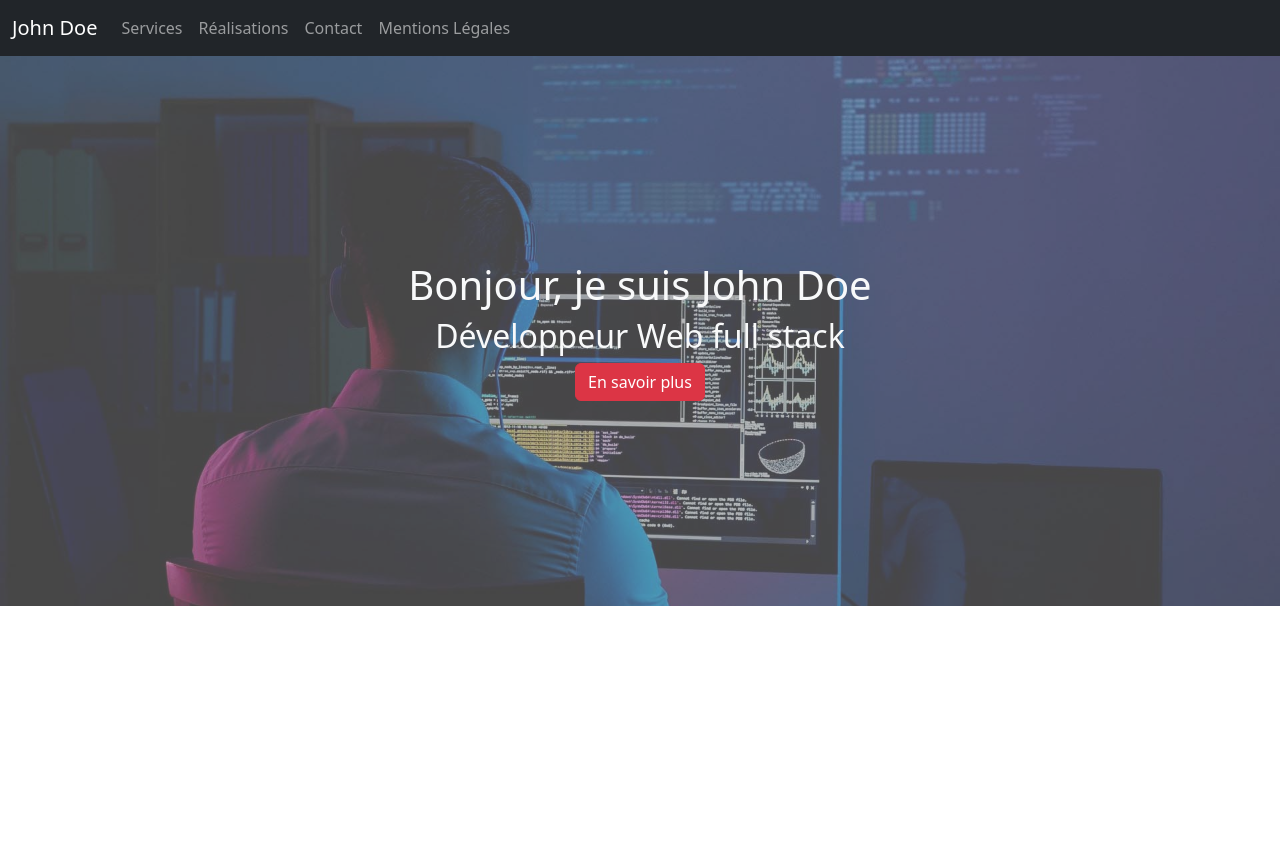
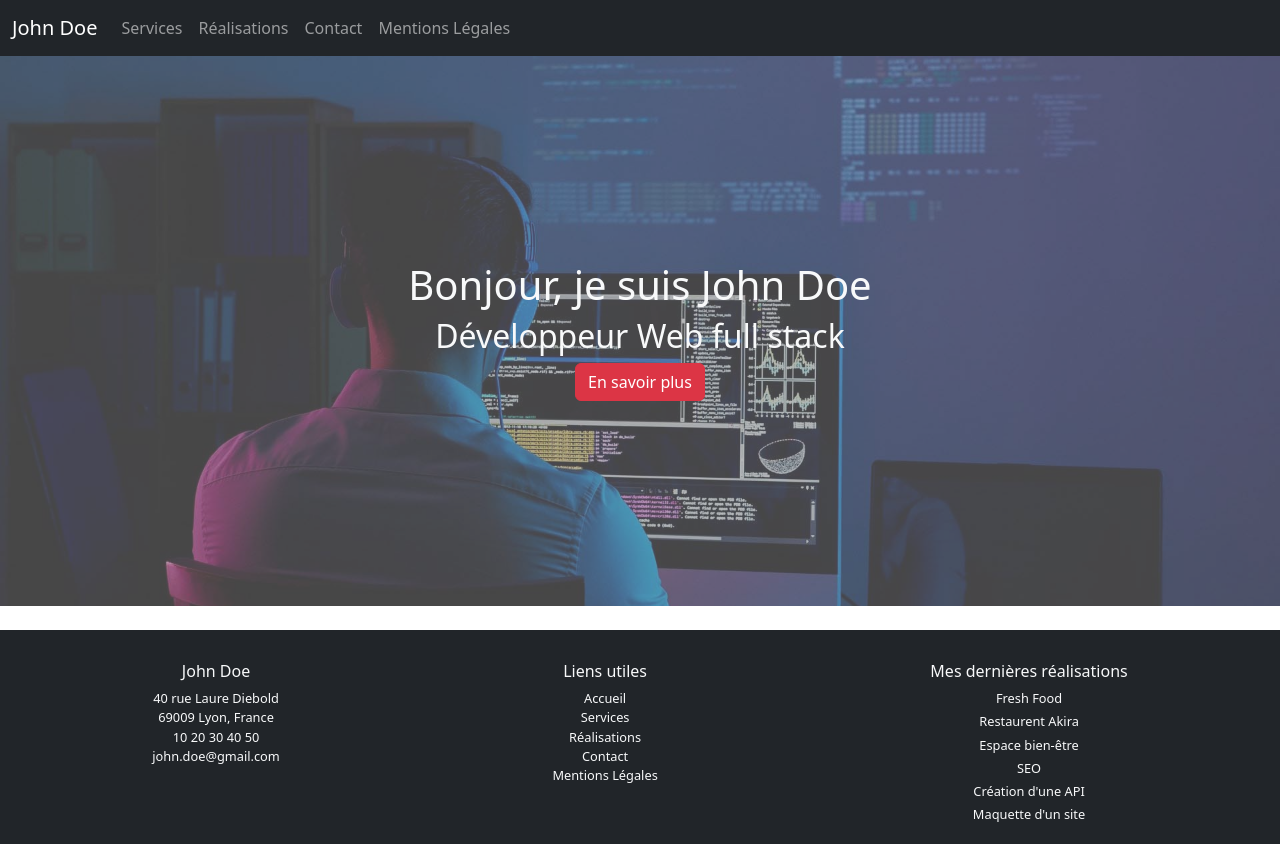
Before and after one commit to Corentin-pqt87/CEF-John-doe-portfolio, a React (Create React App) app: page / in a window 1280 px wide. Before the commit the page ends 800 px from the top, so only its background shows below. Built offline with nearby package versions, Linux system fonts and the light colour scheme.

Commit message:
App : footer

```diff
--- a/src/App.css
+++ /dev/null
@@ -1,38 +0,0 @@
-.App {
-  text-align: center;
-}
-
-.App-logo {
-  height: 40vmin;
-  pointer-events: none;
-}
-
-@media (prefers-reduced-motion: no-preference) {
-  .App-logo {
-    animation: App-logo-spin infinite 20s linear;
-  }
-}
-
-.App-header {
-  background-color: #282c34;
-  min-height: 100vh;
-  display: flex;
-  flex-direction: column;
-  align-items: center;
-  justify-content: center;
-  font-size: calc(10px + 2vmin);
-  color: white;
-}
-
-.App-link {
-  color: #61dafb;
-}
-
-@keyframes App-logo-spin {
-  from {
-    transform: rotate(0deg);
-  }
-  to {
-    transform: rotate(360deg);
-  }
-}
--- a/src/App.js
+++ b/src/App.js
@@ -1,4 +1,4 @@
-import './App.css';
+import './style/App.css';
 import { Routes, Route, Link } from 'react-router-dom';
 // Pages jsx
 import Accueil from './pages/Accueil';
@@ -47,6 +47,35 @@ export default function App() {
           <Route path="/Legales" element={<Legales />} />
         </Routes>
       </main>
+
+      <footer className="bg-dark text-light text-center p-3 mt-4 d-flex justify-content-around flex-wrap text-center ">
+        <div className="mt-3">
+          <h6>John Doe</h6>
+          <address>
+            <Link className="text-light text-decoration-none">40 rue Laure Diebold<br />69009 Lyon, France<br /></Link>
+            <Link className="text-light text-decoration-none" to={"tel:+331020304050"}>10 20 30 40 50<br /></Link>
+            <Link className="text-light text-decoration-none" to={"mailto:john.doe@gmail.com"}>john.doe@gmail.com</Link>
+          </address>
+        </div>
+        <div className="mt-3">
+          <h6>Liens utiles</h6>
+          <Link className="text-light text-decoration-none" to="/">Accueil<br /></Link>
+          <Link className="text-light text-decoration-none" to="/Service">Services<br /></Link>
+          <Link className="text-light text-decoration-none" to="/Realisation">Réalisations<br /></Link>
+          <Link className="text-light text-decoration-none" to="/Contact">Contact<br /></Link>
+          <Link className="text-light text-decoration-none" to="/Legales">Mentions Légales</Link>
+        </div>
+        <div className="mt-3">
+          <h6>Mes dernières réalisations</h6>
+          <p className="mb-1">Fresh Food</p>
+          <p className="mb-1">Restaurent Akira</p>
+          <p className="mb-1">Espace bien-être</p>
+          <p className="mb-1">SEO</p>
+          <p className="mb-1">Création d'une API</p>
+          <p className="mb-1">Maquette d'un site</p>
+        </div>
+      </footer>
+
     </div>
   );
 }
--- /dev/null
+++ b/src/style/App.css
@@ -0,0 +1,6 @@
+footer {
+  /*taille du texte*/
+  font-size: 0.8rem;
+}
+
+/*# sourceMappingURL=App.css.map */
--- /dev/null
+++ b/src/style/App.scss
@@ -0,0 +1,4 @@
+footer {
+    /*taille du texte*/
+    font-size: 0.8rem;
+}
```
Also changed, not shown: src/App.scss (deleted), 1 other file (tests, documents, lock files or other folders).
